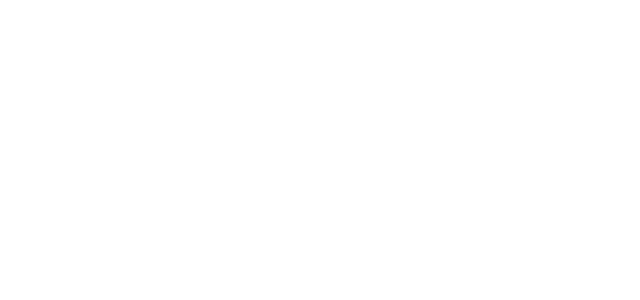
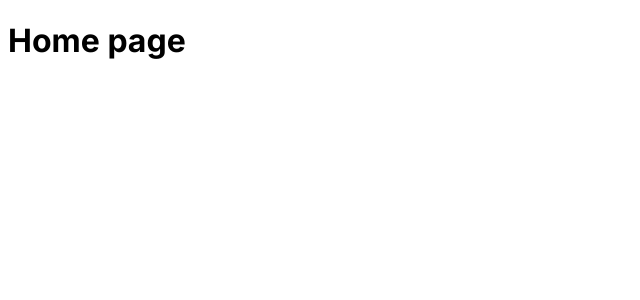
Before and after one commit to avernikoz/nextjs-non-deterministic-ids, a Next.js app: page / in a window 1280 px wide. Shown: the top 300 px of the page, without its empty margins (0-640 px from the left). Built offline with nearby package versions, Linux system fonts and the light colour scheme.

Commit message:
remove redirect

```diff
--- a/src/app/page.tsx
+++ b/src/app/page.tsx
@@ -1,5 +1,9 @@
 import { redirect } from "next/navigation";
 
 export default function Home() {
-  // redirect("/trade/DEEP_SUI");
+  return (
+    <div>
+      <h1>Home page</h1>
+    </div>
+  );
 }
```
